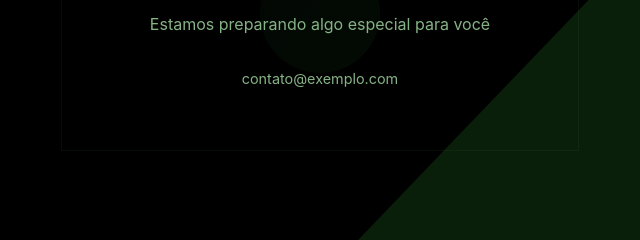
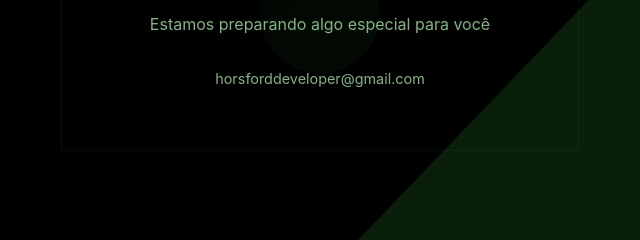
Before and after one commit to MHorsford/mhors, a plain HTML site: page index.html in a window 1280 px wide. Shown: the part 387-627 px from the top of the page, 320-960 px from the left. Drawn offline with Linux system fonts and the light colour scheme.

Commit message:
Update index.html

```diff
--- a/index.html
+++ b/index.html
@@ -3,7 +3,7 @@
 <head>
   <meta charset="UTF-8">
   <meta name="viewport" content="width=device-width, initial-scale=1.0">
-  <title>Em Construção</title>
+  <title>Marcos Horsford</title>
   <style>
     * {
       margin: 0;
@@ -184,7 +184,7 @@
     <h1>EM CONSTRUÇÃO</h1>
     <p>Estamos preparando algo especial para você</p>
     <div class="contact">
-      <a href="mailto:contato@exemplo.com">contato@exemplo.com</a>
+      <a href="mailto:horsforddeveloper@gmail.comm">horsforddeveloper@gmail.com</a>
     </div>
   </div>
 </body>
```
